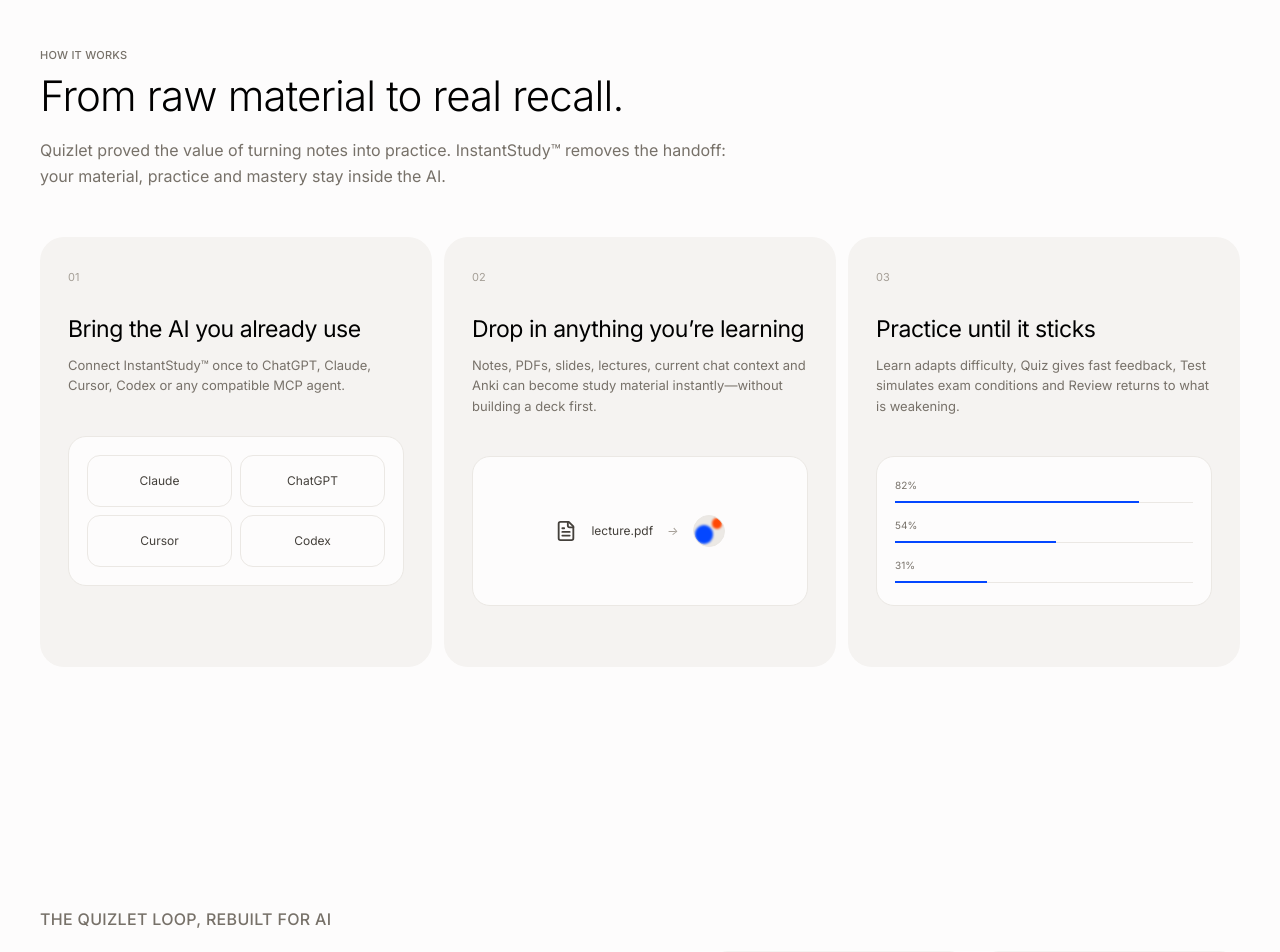
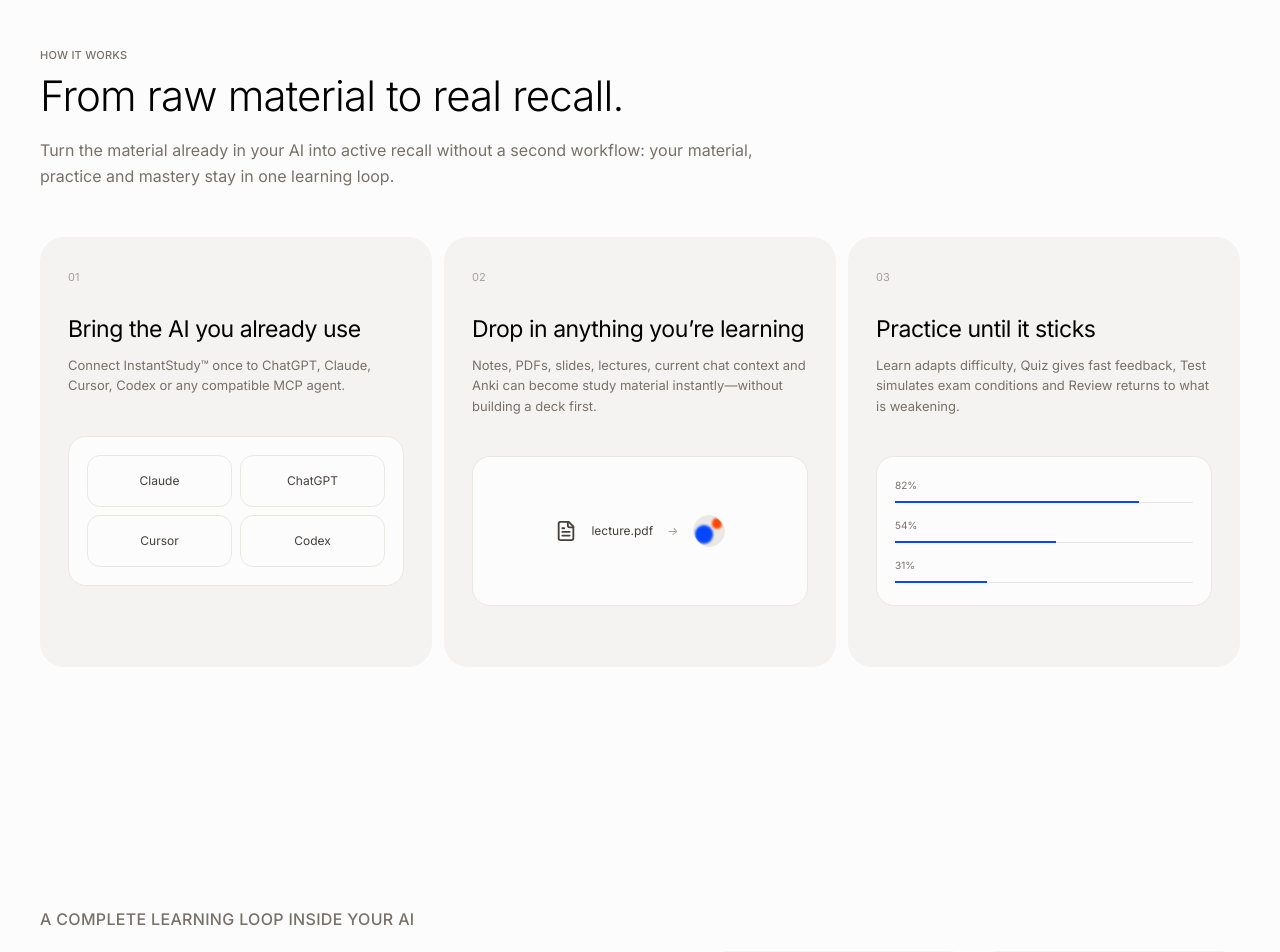
Before and after one commit to raphaelribeirob/InstantStudy, a React (Vite) app in the folder apps/web/: page / in a window 1280 px wide. Shown: the part 1480-2432 px from the top of the page. Built offline with nearby package versions, Linux system fonts and the light colour scheme; no server answers.

Commit message:
copy: make InstantStudy offer independent and capability-accurate

```diff
--- a/apps/web/src/App.tsx
+++ b/apps/web/src/App.tsx
@@ -264,8 +264,8 @@ function Pricing() {
         <p className="eyebrow">Pricing</p>
         <h2>Try the learning loop free. Go unlimited when it works.</h2>
         <p>
-          Inspired by Quizlet’s proven free-to-unlimited ladder, with pricing and
-          trial variants controlled through Adapty.
+          Start with the complete learning loop, then remove usage limits with
+          Unlimited. Pricing and trial variants are controlled through Adapty.
         </p>
       </div>
 
@@ -308,7 +308,7 @@ function Pricing() {
           <p>{offer?.trial ?? "7 days free"} · cancel anytime.</p>
           <ul>
             <li><Check size={15} /> Unlimited Learn / Review / Quiz / Test</li>
-            <li><Check size={15} /> Persistent mastery across sessions</li>
+            <li><Check size={15} /> Cross-session mastery + due reviews</li>
             <li><Check size={15} /> All supported AI agents</li>
             <li><Check size={15} /> Optional Anki memory integration</li>
           </ul>
@@ -416,8 +416,8 @@ export function App() {
           <p className="eyebrow">How it works</p>
           <h2>From raw material to real recall.</h2>
           <p>
-            Quizlet proved the value of turning notes into practice. InstantStudy™
-            removes the handoff: your material, practice and mastery stay inside the AI.
+            Turn the material already in your AI into active recall without a second
+            workflow: your material, practice and mastery stay in one learning loop.
           </p>
         </div>
 
@@ -470,7 +470,7 @@ export function App() {
 
       <section className="section proof-section">
         <div className="proof-copy">
-          <p className="eyebrow">The Quizlet loop, rebuilt for AI</p>
+          <p className="eyebrow">A complete learning loop inside your AI</p>
           <h2>Understand. Practice. Test. Remember.</h2>
           <p>
             The difference is continuity. Your AI can explain the concept, then
```
